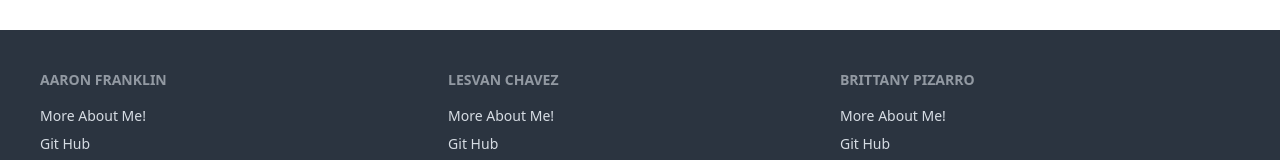
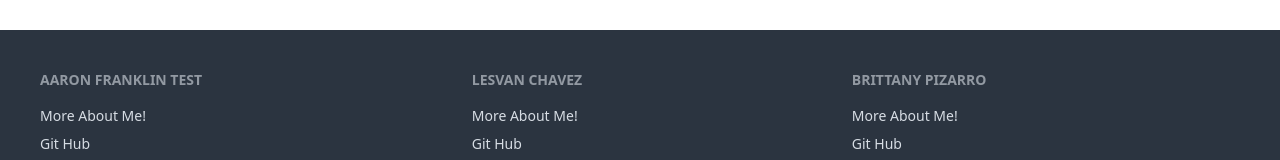
Before and after one commit to Lesvan-Chavez/LanguageFlashCardApp, a Next.js app in the folder flashcard/: page / in a window 1280 px wide. Shown: the part 1266-1426 px from the top of the page. Built offline with nearby package versions, Linux system fonts and the light colour scheme.

Commit message:
testing
test

```diff
--- a/flashcard/app/home_components/home_footer.jsx
+++ b/flashcard/app/home_components/home_footer.jsx
@@ -6,7 +6,7 @@ export default function HomeFooter() {
     return (
         <footer className="footer sm:footer-horizontal bg-neutral text-neutral-content grid-rows p-10">
   <nav>
-    <h6 className="footer-title">Aaron Franklin</h6>
+    <h6 className="footer-title">Aaron Franklin test</h6>
     <a className="link link-hover" href="/contact_us?person=1" target="_blank">More About Me!</a>
     <a className="link link-hover" href="https://github.com/AFranklin30" target="_blank">Git Hub</a>
     <a className="link link-hover" href="https://www.linkedin.com/in/aaron-franklin-b7b732331/" target="_blank">LinkedIn</a>
```
